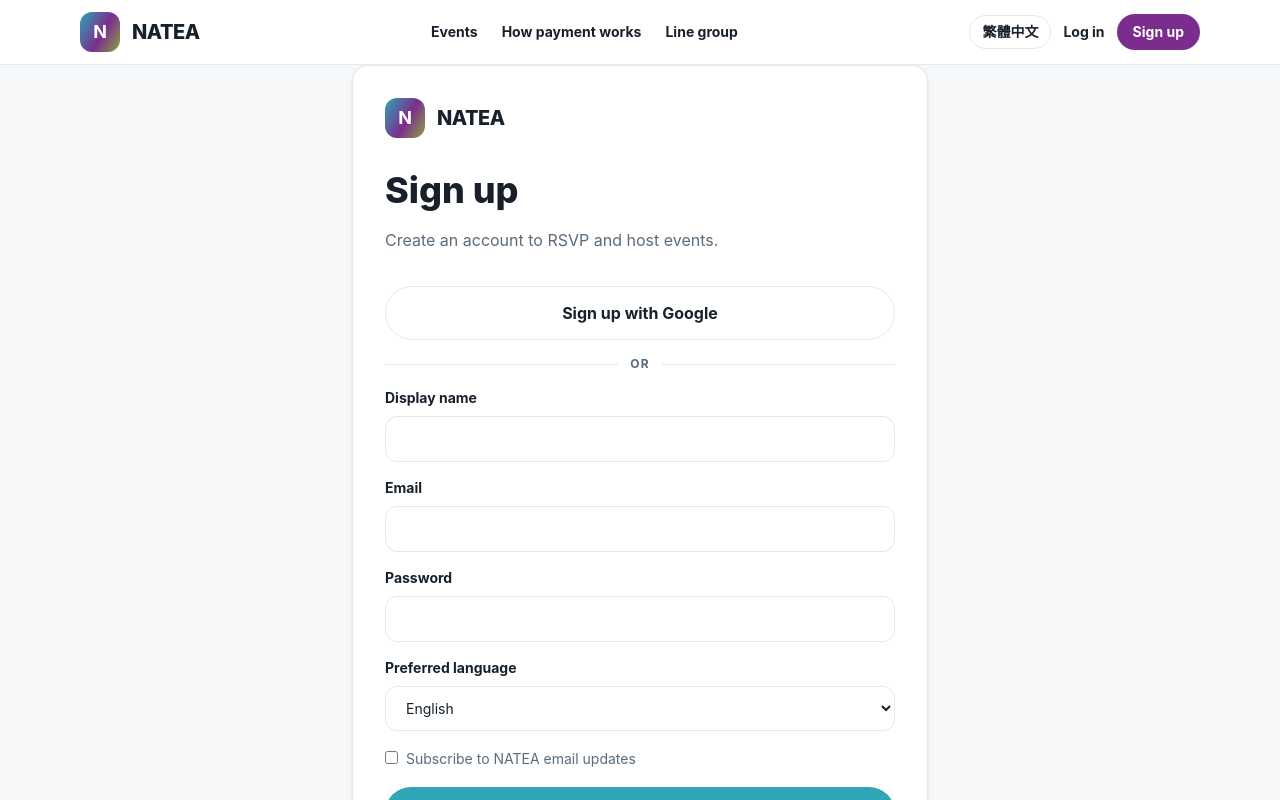
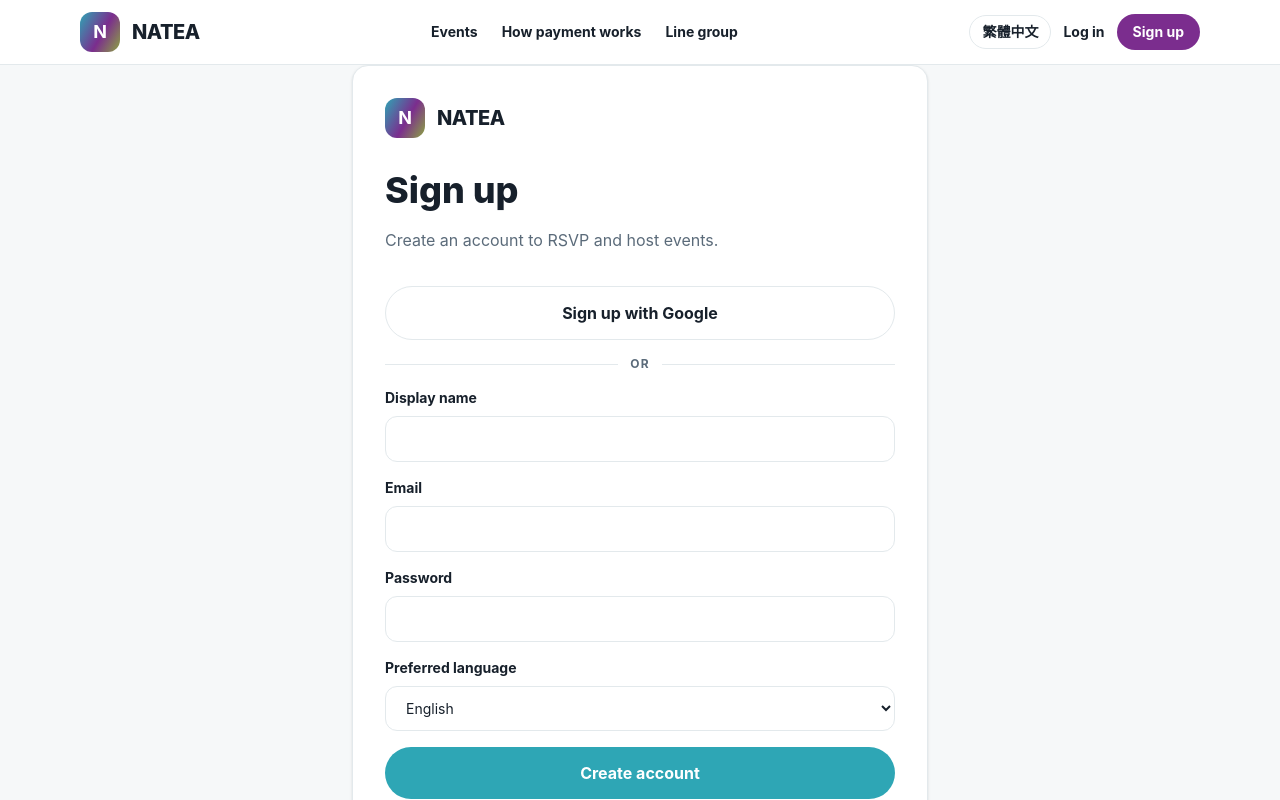
Before and after one commit to swang308/NATEA-Event-Website, a Next.js app: page /en/signup in a window 1280 px wide. Shown: the top 800 px of the page. Built offline with nearby package versions, Linux system fonts and the light colour scheme; no server answers.

Commit message:
Remove newsletter sign-up checkbox until newsletter exists

```diff
--- a/src/components/AuthForm.tsx
+++ b/src/components/AuthForm.tsx
@@ -16,7 +16,6 @@ export type AuthFormLabels = {
   confirmation: string;
   google: string;
   googleWorking: string;
-  newsletter?: string;
 };
 
 type AuthFormProps = {
@@ -30,7 +29,6 @@ export function AuthForm({ mode, locale, labels }: AuthFormProps) {
   const [email, setEmail] = useState("");
   const [password, setPassword] = useState("");
   const [preferredLanguage, setPreferredLanguage] = useState(locale === "zh-TW" ? "zh-TW" : "en");
-  const [newsletter, setNewsletter] = useState(false);
   const [error, setError] = useState("");
   const [confirmation, setConfirmation] = useState("");
   const [isSubmitting, setIsSubmitting] = useState(false);
@@ -54,13 +52,6 @@ export function AuthForm({ mode, locale, labels }: AuthFormProps) {
           : await supabase.auth.signInWithPassword({ email, password });
 
       if (result.error) throw result.error;
-
-      if (mode === "signup" && newsletter) {
-        await supabase.from("newsletter_subscribers").upsert(
-          { email },
-          { onConflict: "email" }
-        );
-      }
 
       if (mode === "signup") {
         window.location.assign(`/${locale}`);
@@ -122,12 +113,6 @@ export function AuthForm({ mode, locale, labels }: AuthFormProps) {
             </select>
           </label>
         )}
-        {mode === "signup" && (
-          <label className="flex items-start gap-2 text-sm font-normal leading-6 text-muted">
-            <input type="checkbox" checked={newsletter} onChange={(event) => setNewsletter(event.target.checked)} className="mt-1" />
-            {labels.newsletter}
-          </label>
-        )}
 
         {error && <p role="alert" className="rounded-xl bg-red-50 px-4 py-3 text-sm text-red-700">{error}</p>}
         {confirmation && <p role="status" className="rounded-xl bg-green-50 px-4 py-3 text-sm text-green-700">{confirmation}</p>}
```
